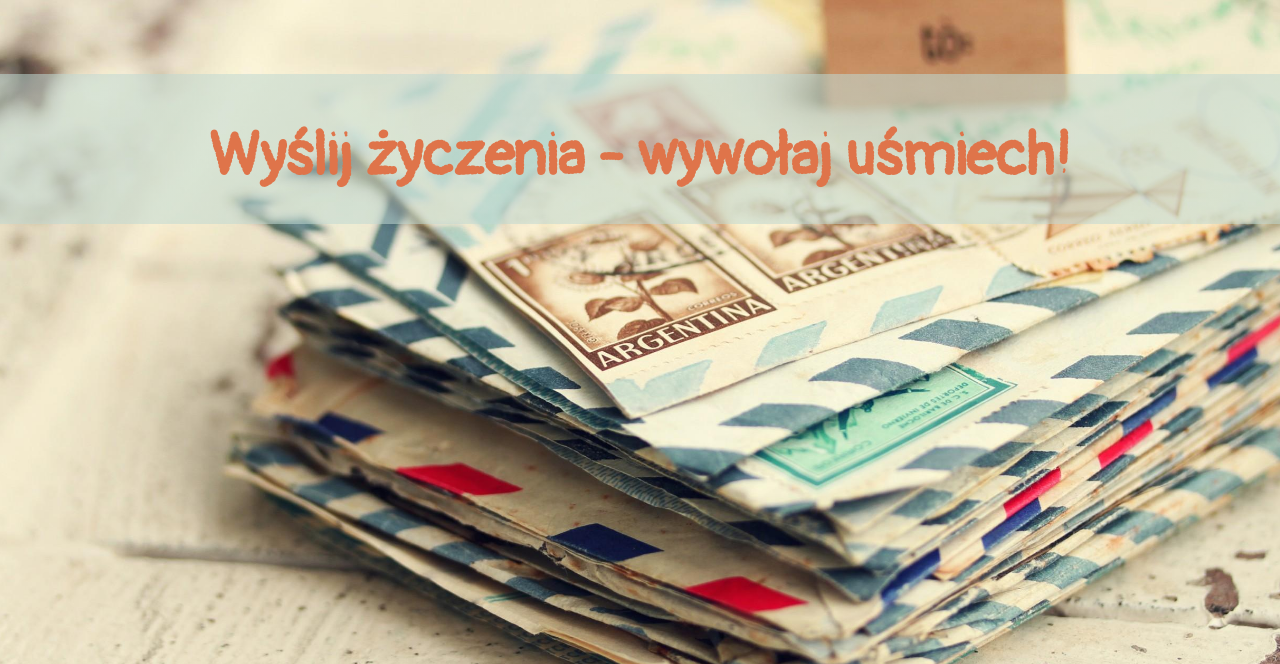
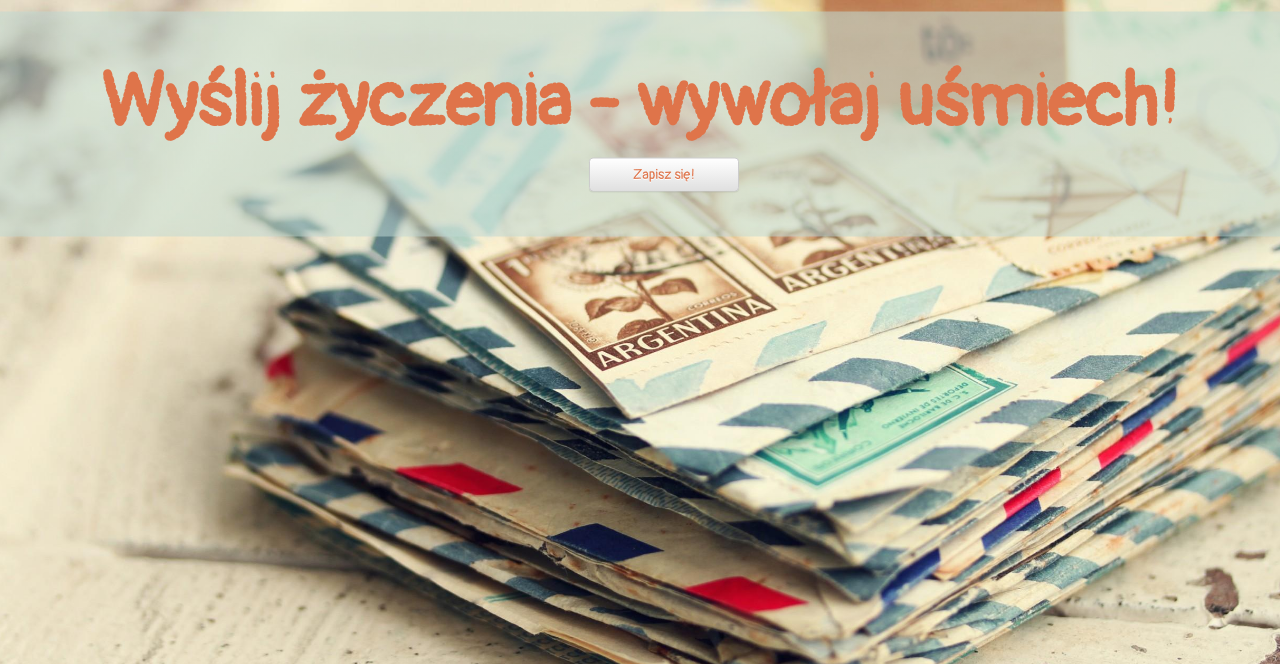
Before and after one commit to infoshareacademy/jfdz4-nietutejsi, a plain HTML site: page index.html in a window 1280 px wide. Shown: the part 136-800 px from the top of the page. Drawn offline with nearby package versions, Linux system fonts and the light colour scheme.

Commit message:
added button to sneak peak section

```diff
--- a/index.html
+++ b/index.html
@@ -37,8 +37,12 @@
 </div>
 <div class="parallax">
     <div class="side-foto">
-        <h1 class="side-title">Wyślij życzenia - wywołaj uśmiech!</h1>
     </div>
+    <h1 class="side-title">Wyślij życzenia - wywołaj uśmiech!
+        <div class="btn-group" role="group" aria-label="...">
+        <button type="button" class="btn btn-default">Zapisz się!</button>
+    </div>
+    </h1>
 </div>
 <div class="move-down" id="funkcj">
     <div class="container funkcjonalnosci">
--- a/style.css
+++ b/style.css
@@ -39,10 +39,9 @@
   position: relative;
 }
 .side-title {
-  font-size: 60px;
+  font-size: 3.750em;
   text-align: center;
   font-weight: bolder;
-  margin: 0;
   position: absolute;
   top: 30%;
   left: 50%;
@@ -50,7 +49,7 @@
   background: radial-gradient(ellipse at center, rgba(191,216,210,0.55) 0%,
   rgba(191,216,210,0.55) 100%);
   width: 100%;
-  height: 150px;
+  height: 3em;
   padding-top: 50px;
 }
 main {
@@ -250,3 +249,14 @@
 .navbar-default .navbar-collapse, .navbar-default .navbar-form {
   background-color: white;
 }
+
+.btn-group {
+  position: absolute;
+  top: 65%;
+  left: 46%;
+}
+
+.btn-default {
+  color: #DF744A;
+  width: 150px;
+}
```
